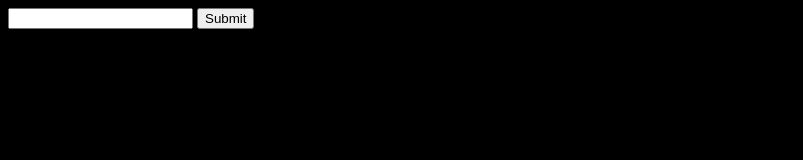
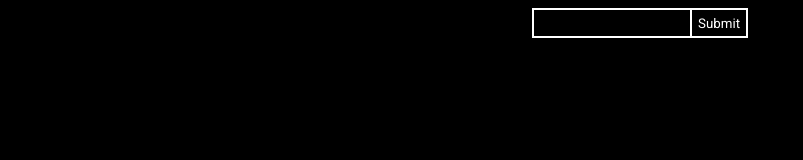
Before and after one commit to karpimpski/pick-a-game, a website: page public/index.html in a window 1280 px wide. Shown: the whole page, without its empty margins (0-803 px from the left). Drawn offline with nearby package versions, Linux system fonts and the light colour scheme.

Commit message:
added some styling

```diff
--- a/public/index.html
+++ b/public/index.html
@@ -1,15 +1,20 @@
 <head>
   <title>Find Me A Game!</title>
+  <link href="https://fonts.googleapis.com/css?family=Roboto" rel="stylesheet">
   <link rel='stylesheet' href='main.css'>
 </head>
 
 <body>
   <form id='form'>
-    <input id='steamid'></input>
-    <input type='submit' name='submit' value='Submit'></input>
+    <div class='center row'>
+      <input id='steamid' autocomplete="off"></input>
+      <input type='submit' name='submit' value='Submit' id='submit'></input>
+    </div>
   </form>
 
-  <p id='result'></div>
+  <div class='center row'>
+    <p id='result'></p>
+  </div>
   <script
   src="https://code.jquery.com/jquery-3.1.1.min.js"
   integrity="sha256-hVVnYaiADRTO2PzUGmuLJr8BLUSjGIZsDYGmIJLv2b8="
--- a/public/main.css
+++ b/public/main.css
@@ -1,3 +1,46 @@
 body{
   background: black;
+  color: white;
+  font-family: 'Roboto', sans-serif;
 }
+
+.row{
+  display: flex;
+}
+
+.center{
+  justify-content: center;
+}
+
+input{
+  font-family: 'Roboto', sans-serif;
+}
+
+#submit{
+  background: none;
+  border: 2px solid white;
+  color: white;
+  transition: all 0.5s;
+  height: 30px;
+}
+
+#submit:hover{
+  cursor: pointer;
+  background: white;
+  color: black;
+}
+
+#steamid{
+  background: none;
+  border: 2px solid white;
+  border-right: none;
+  color: white;
+  text-align: center;
+}
+#steamid:focus{
+  outline: none;
+}
+
+#submit:focus{
+  outline: none;
+}
```
